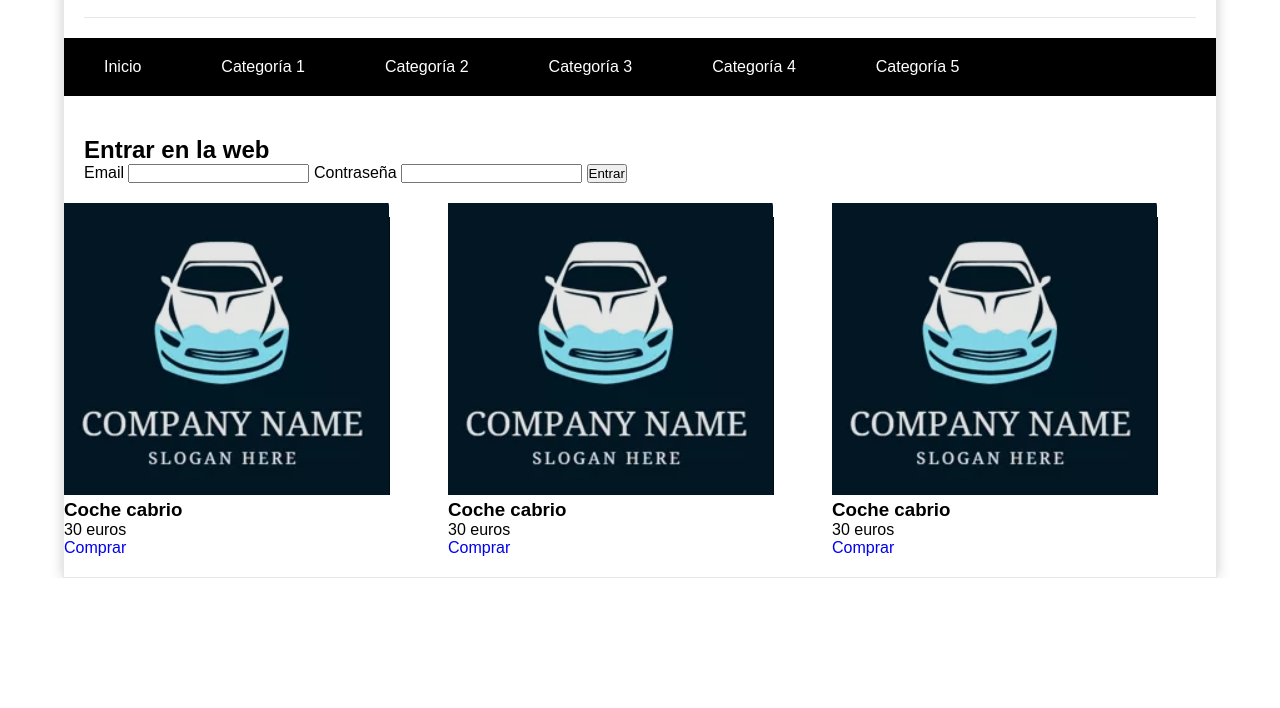
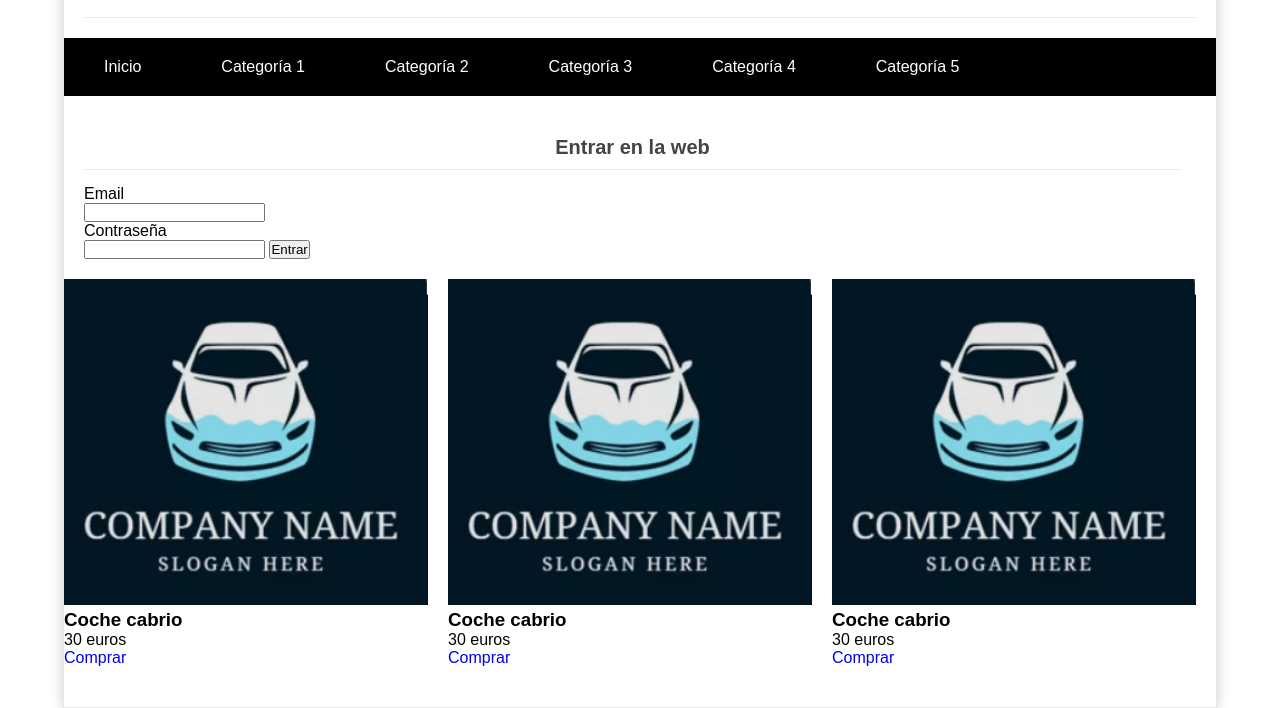
Before and after one commit to willvcg/responsive-proyecto-coches, a plain HTML site: page docs/index.html in a window 1280 px wide. Shown: the part 222-930 px from the top of the page. Before the commit the page ends 800 px from the top, so only its background shows below. Drawn offline with Linux system fonts and the light colour scheme.

Commit message:
Subiendo a git pages

```diff
--- a/styles.css
+++ b/styles.css
@@ -91,6 +91,19 @@
     padding: 20px ;
 }
 
+#aside h2{
+    color: #444;
+    font-size: 20px;
+    text-align: center;
+    border-bottom: 1px solid rgba(225, 225, 225, 0.8);
+    padding-bottom: 10px;
+    margin-bottom: 15px;
+}
+
+label{
+    display: block;
+}
+
 
 /*Projects*/
 #projects{
@@ -104,6 +117,10 @@
 .project{
     flex-basis: 250px;
     flex-grow: 1;
+    margin-right: 20px;
+    margin-bottom: 20px;
 }
 
-.project img{}
+.project img{
+    width: 100%;
+}
```
Also changed, not shown: docs/index.html (renamed from docs/index_maqueta.html).
